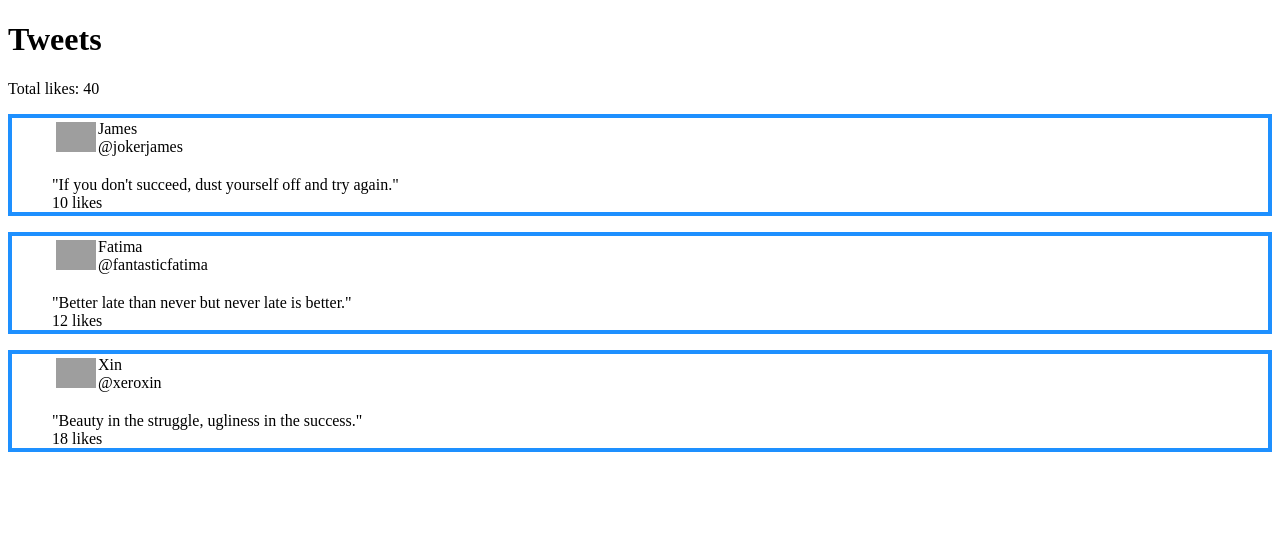
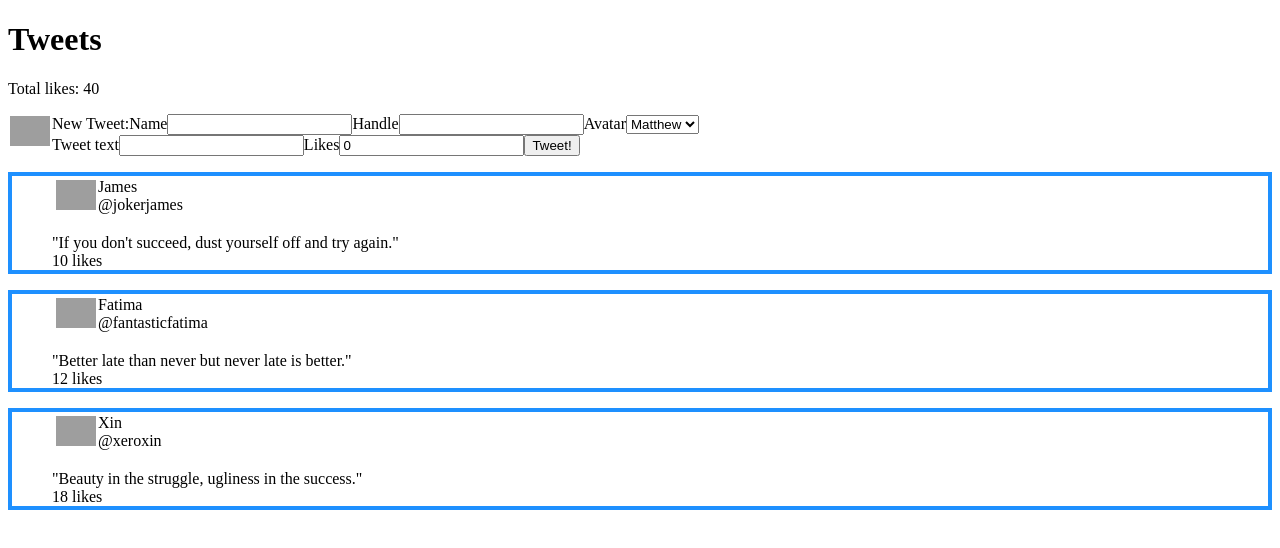
Before and after one commit to GSoutter/js_vue_cli_multicomponent_twitter, a Vue app: page / in a window 1280 px wide. Shown: the top 548 px of the page. Built offline with nearby package versions, Linux system fonts and the light colour scheme; grey boxes are pictures that could not be loaded.

Commit message:
adds add tweet

```diff
--- a/src/App.vue
+++ b/src/App.vue
@@ -3,6 +3,38 @@
     <div>
       <h1>Tweets</h1>
       <p>Total likes: {{totalLikes}}</p>
+
+      <form v-on:submit.prevent="addTweet">
+          <label for="new-todo">New Tweet:</label>
+
+          <label for="user-name">Name</label>
+            <input id= "user-name" type="text" v-model="newTweetData.name"/>
+
+          <label for="user-handle">Handle</label>
+            <input id= "user-handle" type="text" v-model="newTweetData.handle"/>
+
+          <label for="user-avatar">Avatar</label>
+            <select class="" v-model="newTweetData.img">
+              <option value="https://semantic-ui.com/images/avatar2/large/molly.png">Molly</option>
+              <option value="https://semantic-ui.com/images/avatar2/large/matthew.png">Matthew</option>
+              <option value="https://semantic-ui.com/images/avatar2/large/elyse.png">Elyse</option>
+            </select>
+            <img v-bind:src="newTweetData.img" alt="Profile Picture">
+            <br>
+          <label for="new-tweet-text">Tweet text</label>
+            <input id= "new-tweet-text" type="text" v-model="newTweetData.tweet"/>
+
+          <label for="new-tweet-likes">Likes</label>
+            <input id= "new-tweet-likes" type="number" v-model.number="newTweetData.likes"/>
+
+            <!-- <label for="priority">High</label>
+            <input id= "priority" type="radio" v-model="todoPriority" value="High"/>
+            <label for="priority">Low</label>
+
+            <input id= "priority" type="radio" v-model="todoPriority" value="Low"/> -->
+            <button type="submit" name="button">Tweet!</button>
+        </form>
+
       <tweet-list-item v-for="(tweetForLoop, index) in tweetsData" :key="index" :tweetComponentRef="tweetForLoop"></tweet-list-item>
     </div>
 </template>
@@ -10,6 +42,7 @@
 <script>
 
   import TweetListItem from './components/TweetListItem.vue'
+  import AddTweet from './components/AddTweet.vue'
 
   export default {
     name: 'app',
@@ -41,21 +74,54 @@
             tweet: 'Beauty in the struggle, ugliness in the success.',
             likes: 18,
           }
-        ]}
+        ],
+        newTweetData: {
+          id: "",
+          name: '',
+          handle: '',
+          img: 'https://semantic-ui.com/images/avatar2/large/matthew.png',
+          tweet: "",
+          likes: 0,
+        }
+      }
       },
 
     components: {
-      'tweet-list-item': TweetListItem
+      'tweet-list-item': TweetListItem,
+      'add-tweet': AddTweet,
     },
 
     computed: {
       totalLikes: function () {
         return this.tweetsData.reduce((total, tweet) => total + tweet.likes, 0)
+      },
+    },
+    methods: {
+      addTweet: function(){
+        this.tweetsData.push(this.newTweetData);
+        this.newTweetData = {
+          id: "",
+          name: '',
+          handle: '',
+          img: 'https://semantic-ui.com/images/avatar2/large/matthew.png',
+          tweet: "",
+          likes: 0,
+        }
+
       }
     }
+
+
 
   }
 </script>
 
 <style lang="css" scoped>
+
+img {
+  width:40px;
+  float: left;
+  padding: 2px
+}
+
 </style>
--- /dev/null
+++ b/src/components/AddTweet.vue
@@ -0,0 +1,12 @@
+<template lang="html">
+
+</template>
+
+<script>
+export default {
+  name: 'add-tweet'
+}
+</script>
+
+<style lang="css" scoped>
+</style>
```
